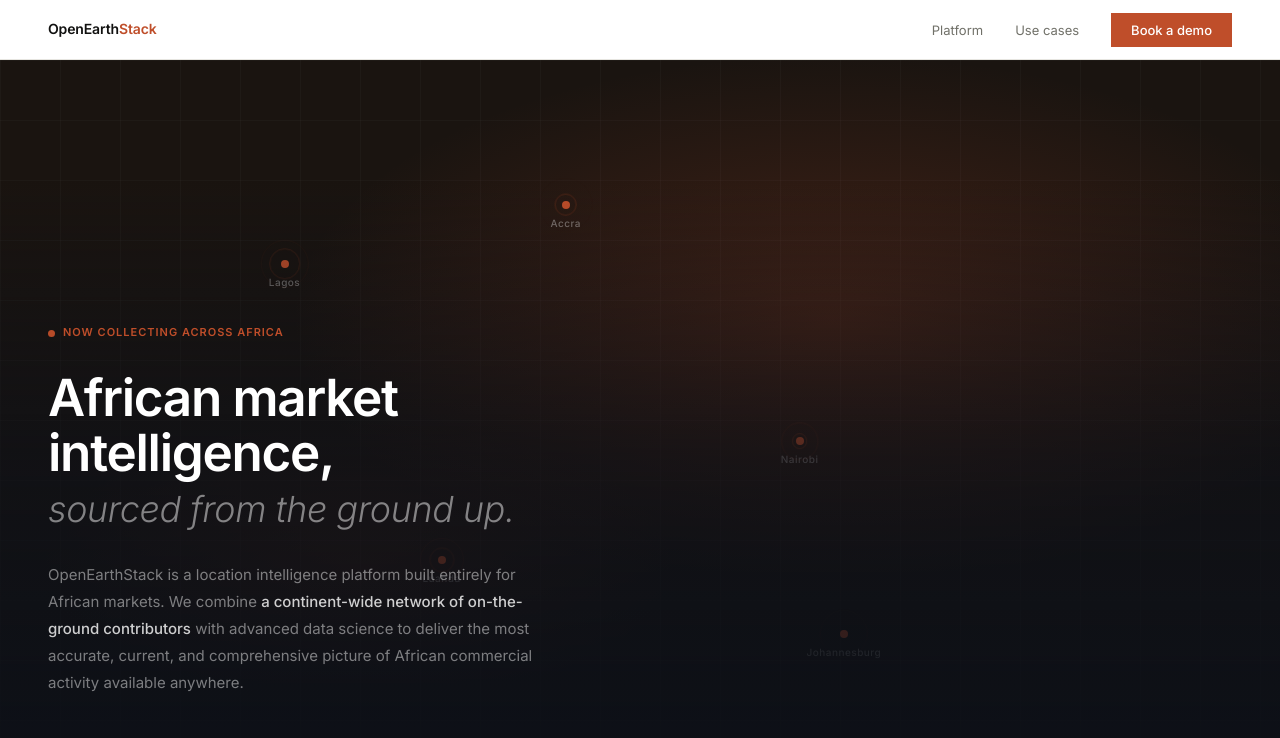
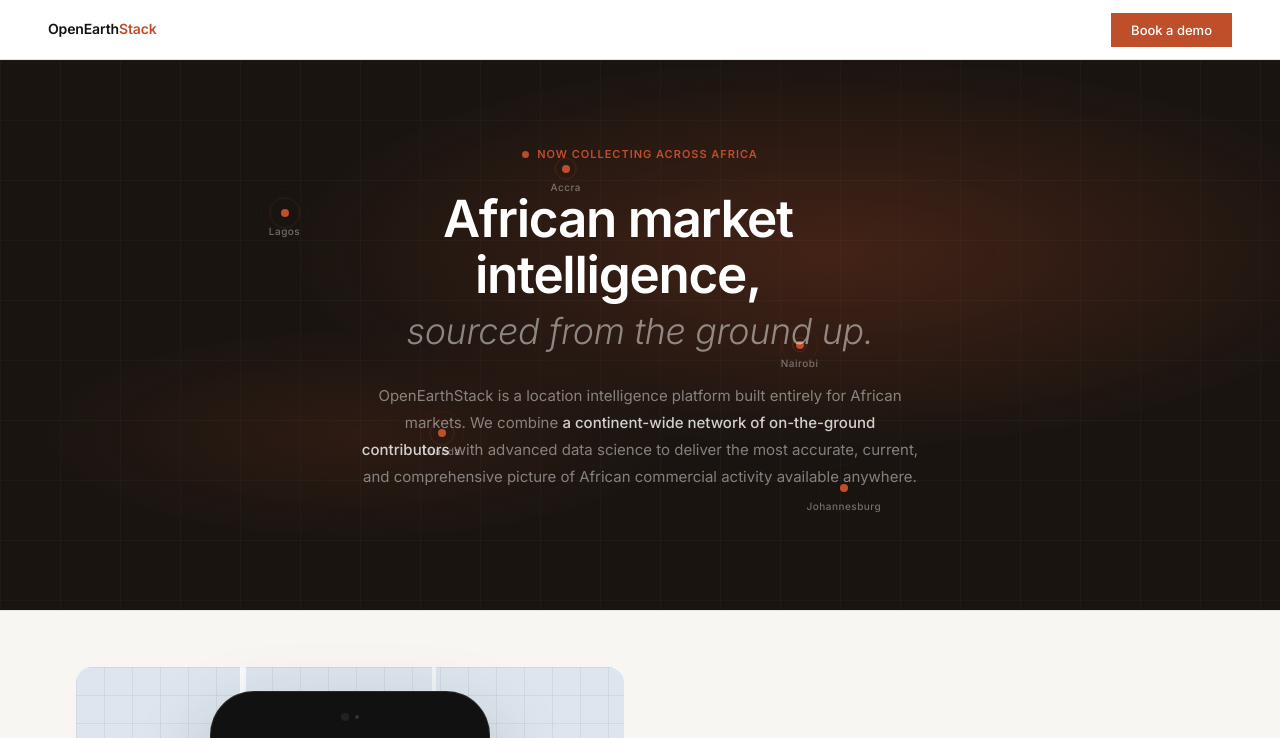
Before and after one commit to openearthstack/openearthstack.github.io, a plain HTML site: page index.html in a window 1280 px wide. Shown: the top 738 px of the page. Drawn offline with Linux system fonts and the light colour scheme.

Commit message:
Update index.html
business style page

```diff
--- a/index.html
+++ b/index.html
@@ -57,9 +57,9 @@
 .hero {
   margin-top: 60px;
   position: relative;
-  min-height: calc(100vh - 60px);
+  min-height: auto;
   display: flex;
-  align-items: flex-end;
+  align-items: center;
   background: #1a1410;
   overflow: hidden;
 }
@@ -85,8 +85,8 @@
 .pin-name { margin-top: 6px; font-size: 10px; font-weight: 500; color: rgba(255,255,255,0.38); letter-spacing: .05em; white-space: nowrap; }
 .hero-content {
   position: relative; z-index: 10; width: 100%;
-  padding: 140px 48px 64px;
-  background: linear-gradient(to top, rgba(12,16,24,.95) 0%, rgba(12,16,24,.6) 55%, transparent 100%);
+  padding: 80px 48px;
+  background: transparent;
 }
 .live-badge { display: inline-flex; align-items: center; gap: 8px; margin-bottom: 28px; }
 .live-dot { width: 7px; height: 7px; border-radius: 50%; background: var(--accent); animation: blink 2.4s ease-in-out infinite; }
@@ -94,7 +94,7 @@
 .live-label { font-size: 11px; font-weight: 600; letter-spacing: .09em; text-transform: uppercase; color: var(--accent); }
 .hero-h1 { font-size: clamp(32px, 4vw, 54px); font-weight: 600; color: #fff; line-height: 1.08; letter-spacing: -.025em; max-width: 620px; margin-bottom: 6px; }
 .hero-h1-italic { font-size: clamp(22px, 2.8vw, 38px); font-weight: 300; font-style: italic; color: rgba(255,255,255,0.48); letter-spacing: -.01em; display: block; margin-bottom: 28px; line-height: 1.3; }
-.hero-p { font-size: 15px; color: rgba(255,255,255,0.46); line-height: 1.8; max-width: 500px; margin-bottom: 40px; }
+.hero-p { font-size: 15px; color: rgba(255,255,255,0.46); line-height: 1.8; max-width: 560px; margin: 0 auto 40px; }
 .hero-p strong { color: rgba(255,255,255,.8); font-weight: 500; }
 .hero-btns { display: flex; align-items: center; gap: 20px; }
 .btn-white { background: var(--black); color: #fff; font-size: 13px; font-weight: 500; padding: 12px 26px; border: none; cursor: pointer; text-decoration: none; display: inline-block; transition: opacity .15s; }
@@ -104,7 +104,7 @@
 
 /* COMBINED SECTION */
 .combined { background: var(--bg); }
-.combined-inner { max-width: 1080px; margin: 0 auto; padding: 96px 48px; }
+.combined-inner { max-width: 960px; margin: 0 auto; padding: 96px 48px; }
 
 .apart-head { margin-bottom: 56px; }
 .eyebrow { font-size: 11px; font-weight: 600; letter-spacing: .1em; text-transform: uppercase; color: var(--accent); display: block; margin-bottom: 12px; }
@@ -159,8 +159,6 @@
 <nav>
   <a href="#" class="logo">OpenEarth<em>Stack</em></a>
   <ul class="nav-right">
-    <li><a href="#combined">Platform</a></li>
-    <li><a href="#combined">Use cases</a></li>
     <li><a href="mailto:hello@openearthstack.ai" class="nav-btn">Book a demo</a></li>
   </ul>
 </nav>
@@ -190,7 +188,8 @@
       <span class="pin-name">Johannesburg</span>
     </div>
   </div>
-  <div class="hero-content">
+  <div class="hero-content" style="max-width:760px;margin:0 auto;text-align:center;">
+    <div>
       <div class="live-badge">
         <div class="live-dot"></div>
         <span class="live-label">Now collecting across Africa</span>
@@ -200,6 +199,7 @@
       <p class="hero-p">
         OpenEarthStack is a location intelligence platform built entirely for African markets. We combine <strong>a continent-wide network of on-the-ground contributors</strong> with advanced data science to deliver the most accurate, current, and comprehensive picture of African commercial activity available anywhere.
       </p>
+    </div>
   </div>
 </section>
 
```
Lines whose indentation alone changed are shown as unchanged.
